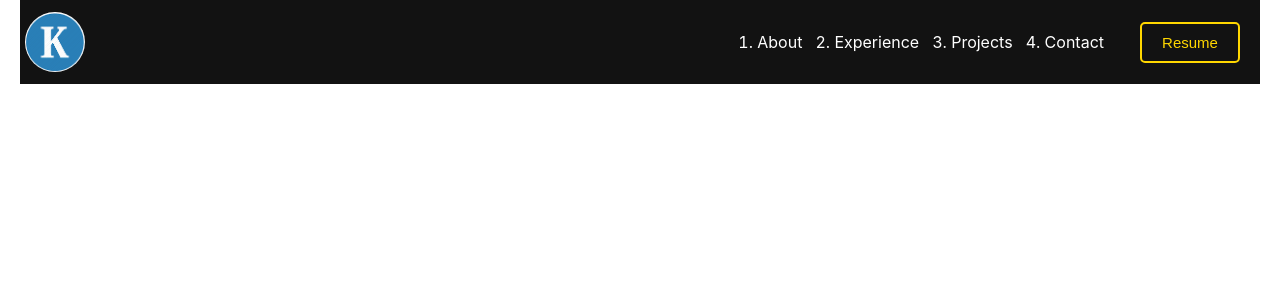
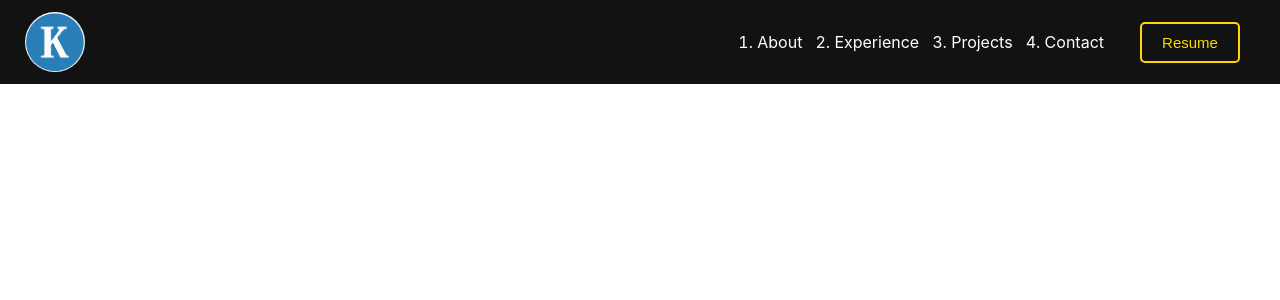
Before and after one commit to kishanhj/p-v1, a React (Create React App) app: page / in a window 1280 px wide. Shown: the top 300 px of the page. Built offline with nearby package versions, Linux system fonts and the light colour scheme.

Commit message:
body changes

```diff
--- a/public/index.html
+++ b/public/index.html
@@ -24,7 +24,7 @@
       work correctly both with client-side routing and a non-root public URL.
       Learn how to configure a non-root public URL by running `npm run build`.
     -->
-    <title>React App</title>
+    <title>Kishan Huliyar</title>
   </head>
   <body>
     <noscript>You need to enable JavaScript to run this app.</noscript>
--- a/src/App.js
+++ b/src/App.js
@@ -3,8 +3,9 @@ import Header from "./components/Header"
 import styled from "styled-components"
 import Axios from 'axios';
 
-const styledContainer = styled.div`
-
+const StyledContainer = styled.div`
+    background-color : #121212;
+    color : white;
 `;
 
 function App() {
@@ -34,9 +35,9 @@ function App() {
   return ( <div className='wrapper'> Loading ... </div>);
 
   return (
-    <div className='wrapper'>
+    <StyledContainer>
       <Header />
-    </div>
+    </StyledContainer>
   );
 }
 
--- a/src/components/Header.js
+++ b/src/components/Header.js
@@ -2,7 +2,6 @@ import React from "react";
 import styled from "styled-components"
 
 const StyledHeader = styled.header`
-    background-color : #121212;
     display : flex;
     min-height : 80px;
     margin-left : 20px;
@@ -21,7 +20,7 @@ const Link = styled.a`
     text-decoration : none;
     padding : 1em;
     color : white;
-    transition : color 0.5s ease-in,text-decoration 0.5 cubic-bezier(0.645, 0.045, 0.355, 1);
+    transition : color 0.5s ease-in;
 
     :visited {
         color : white;
@@ -29,7 +28,6 @@ const Link = styled.a`
 
     :hover {
         color : gold;
-        text-decoration : underline;
     }
 
 `;
```
